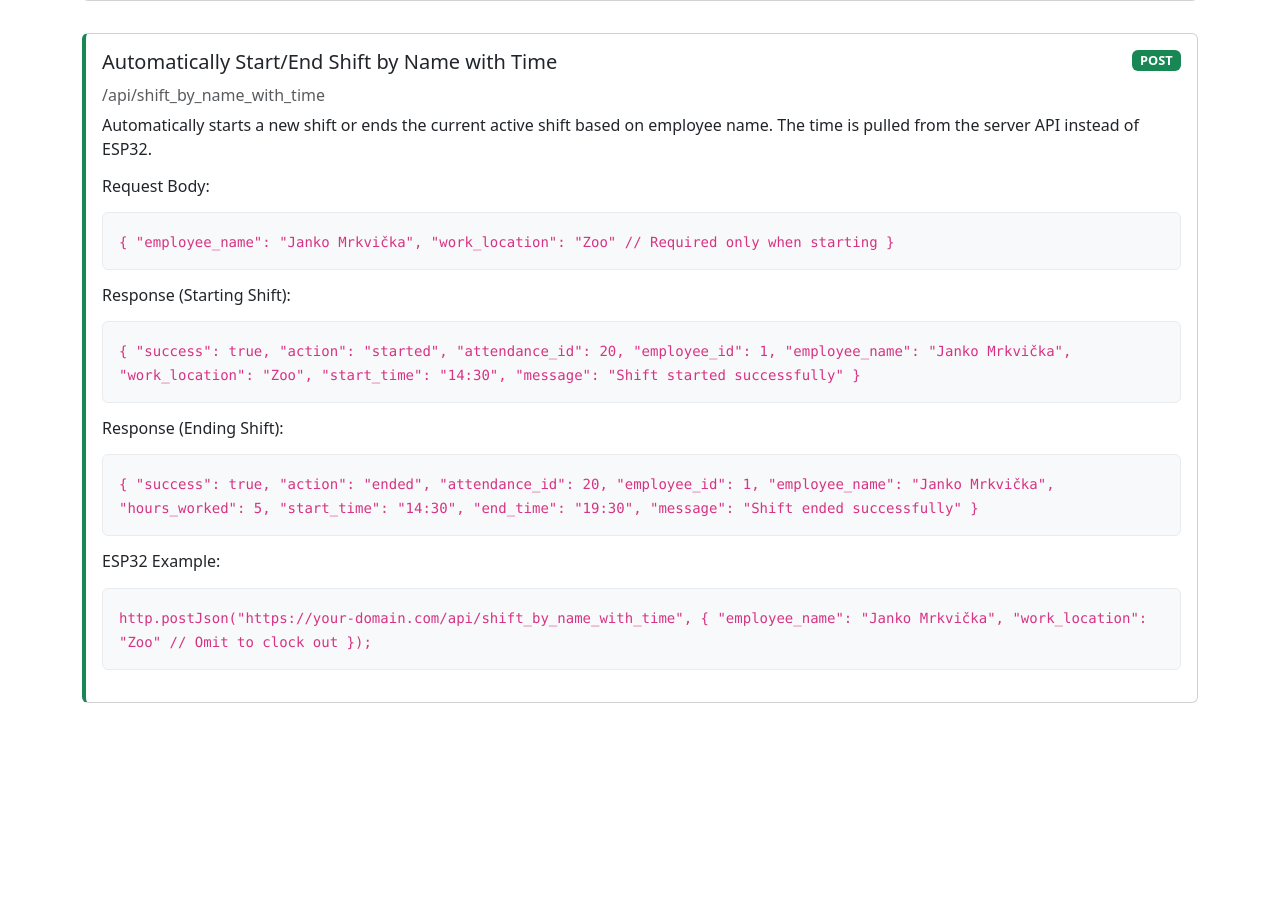
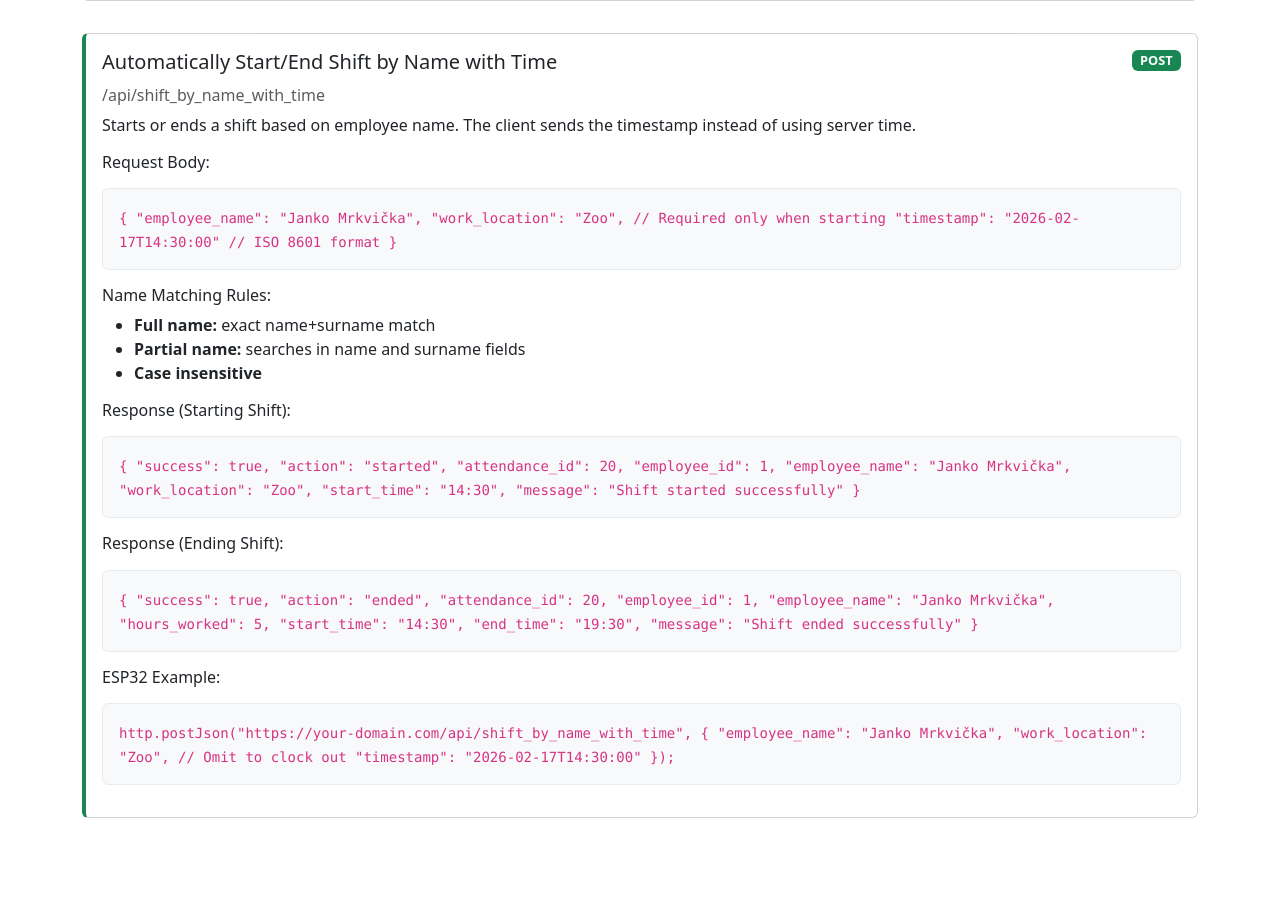
Before and after one commit to Inszert/dochadzka, a Flask app: page /documentation in a window 1280 px wide. Shown: the part 1692-2590 px from the top of the page. Before the commit the page ends 2395 px from the top, so only its background shows below. Run offline with Flask 3, Linux system fonts and the light colour scheme.

Commit message:
Update shift API documentation for timestamp handling

```diff
--- a/templates/docu.html
+++ b/templates/docu.html
@@ -162,15 +162,23 @@ http.postJson("https://your-domain.com/api/shift_by_name", {
                                     <span class="badge bg-success badge-method">POST</span>
                                 </div>
                                 <h6 class="card-subtitle mb-2 text-muted">/api/shift_by_name_with_time</h6>
-                                <p class="card-text">Automatically starts a new shift or ends the current active shift based on employee name. The time is pulled from the server API instead of ESP32.</p>
+                                <p class="card-text">Starts or ends a shift based on employee name. The client sends the timestamp instead of using server time.</p>
 
                                 <h6>Request Body:</h6>
                                 <div class="code-block">
                                     <code>{
   "employee_name": "Janko Mrkvička",
-  "work_location": "Zoo"  // Required only when starting
+  "work_location": "Zoo",             // Required only when starting
+  "timestamp": "2026-02-17T14:30:00"  // ISO 8601 format
 }</code>
                                 </div>
+
+                                <h6>Name Matching Rules:</h6>
+                                <ul>
+                                    <li><strong>Full name:</strong> exact name+surname match</li>
+                                    <li><strong>Partial name:</strong> searches in name and surname fields</li>
+                                    <li><strong>Case insensitive</strong></li>
+                                </ul>
 
                                 <h6>Response (Starting Shift):</h6>
                                 <div class="code-block">
@@ -205,7 +213,8 @@ http.postJson("https://your-domain.com/api/shift_by_name", {
                                 <div class="code-block">
                                     <code>http.postJson("https://your-domain.com/api/shift_by_name_with_time", {
   "employee_name": "Janko Mrkvička",
-  "work_location": "Zoo"  // Omit to clock out
+  "work_location": "Zoo",               // Omit to clock out
+  "timestamp": "2026-02-17T14:30:00"
 });</code>
                                 </div>
                             </div>
```
